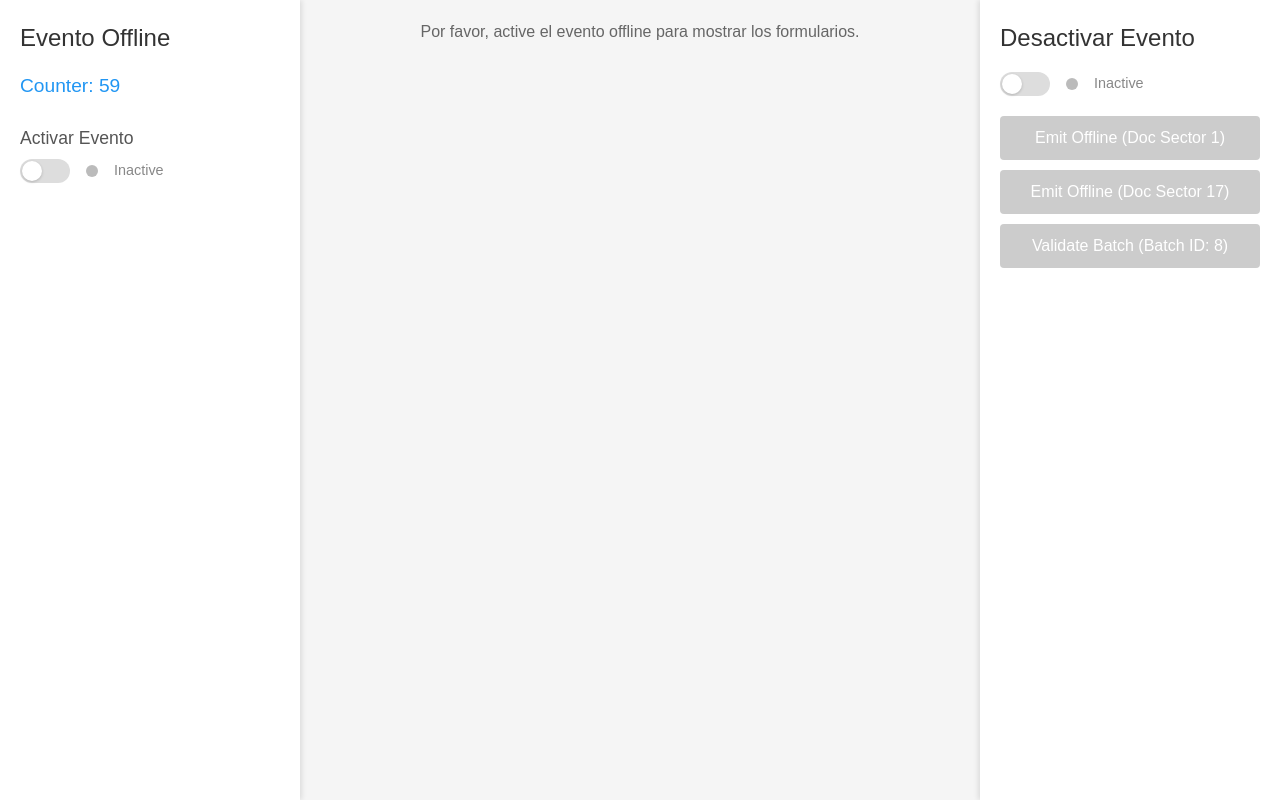
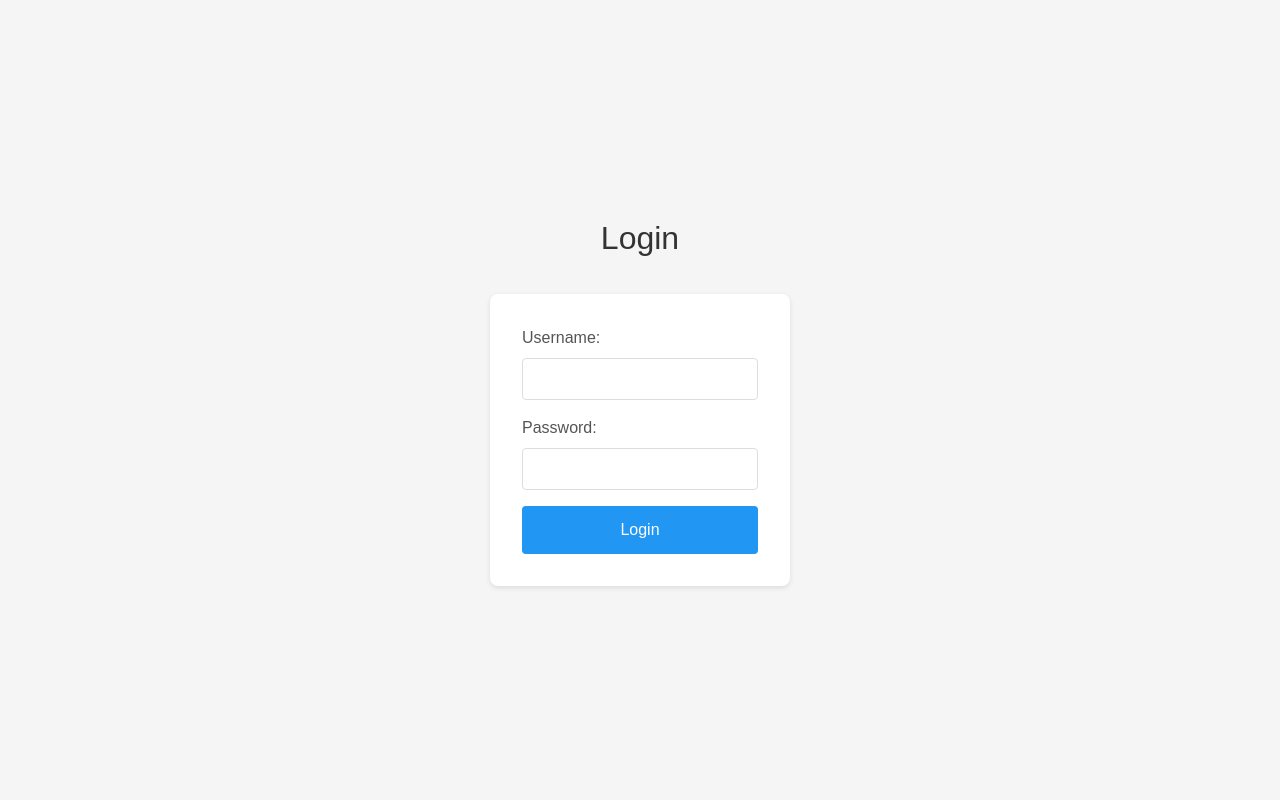
Before and after one commit to erickpoppe/front_offline, a Next.js app: page / in a window 1280 px wide. Built offline with nearby package versions, Linux system fonts and the light colour scheme.

Commit message:
Added simple username/password splash page

```diff
--- /dev/null
+++ b/src/components/Login.js
@@ -0,0 +1,109 @@
+// components/Login.js
+import { useState } from 'react';
+
+export default function Login({ onLogin }) {
+    const [username, setUsername] = useState('');
+    const [password, setPassword] = useState('');
+    const [error, setError] = useState('');
+
+    const handleSubmit = (e) => {
+        e.preventDefault();
+        // Hardcoded credentials for simplicity
+        const validUsername = 'admin';
+        const validPassword = 'password123';
+
+        if (username === validUsername && password === validPassword) {
+            onLogin(); // Call the onLogin callback to set authenticated state
+            setError('');
+        } else {
+            setError('Invalid username or password');
+        }
+    };
+
+    return (
+        <div className="login-container">
+            <h1>Login</h1>
+            <form onSubmit={handleSubmit}>
+                <div className="input-group">
+                    <label>Username:</label>
+                    <input
+                        type="text"
+                        value={username}
+                        onChange={(e) => setUsername(e.target.value)}
+                        required
+                    />
+                </div>
+                <div className="input-group">
+                    <label>Password:</label>
+                    <input
+                        type="password"
+                        value={password}
+                        onChange={(e) => setPassword(e.target.value)}
+                        required
+                    />
+                </div>
+                {error && <p className="error">{error}</p>}
+                <button type="submit">Login</button>
+            </form>
+
+            <style jsx>{`
+        .login-container {
+          display: flex;
+          flex-direction: column;
+          align-items: center;
+          justify-content: center;
+          height: 100vh;
+          background-color: #f5f5f5;
+        }
+        h1 {
+          font-size: 2rem;
+          color: #333;
+          margin-bottom: 2rem;
+        }
+        form {
+          display: flex;
+          flex-direction: column;
+          gap: 1rem;
+          width: 300px;
+          background-color: #ffffff;
+          padding: 2rem;
+          border-radius: 8px;
+          box-shadow: 0 2px 5px rgba(0, 0, 0, 0.1);
+        }
+        .input-group {
+          display: flex;
+          flex-direction: column;
+        }
+        label {
+          font-size: 1rem;
+          color: #555;
+          margin-bottom: 0.5rem;
+        }
+        input {
+          padding: 0.5rem;
+          font-size: 1rem;
+          border: 1px solid #ddd;
+          border-radius: 4px;
+        }
+        .error {
+          color: #ff4444;
+          font-size: 0.9rem;
+          text-align: center;
+        }
+        button {
+          padding: 0.75rem;
+          font-size: 1rem;
+          background-color: #2196F3;
+          color: white;
+          border: none;
+          border-radius: 4px;
+          cursor: pointer;
+          transition: background-color 0.3s;
+        }
+        button:hover {
+          background-color: #1976D2;
+        }
+      `}</style>
+        </div>
+    );
+}
--- a/src/pages/index.js
+++ b/src/pages/index.js
@@ -1,17 +1,18 @@
 // pages/index.js
-import { useState } from 'react';
+import { useState, useEffect } from 'react';
 import Switch from '../components/Switch';
 import DeactivationSwitch from '../components/DeactivationSwitch';
 import InvoiceForm from '../components/InvoiceForm';
 import MedicalServicesForm from '../components/MedicalServicesForm';
+import Login from '../components/Login';
 import { ToastContainer, toast } from 'react-toastify';
 import 'react-toastify/dist/ReactToastify.css';
 
-export default function Home() {
+function Home() {
     const [formData, setFormData] = useState(null);
-    const [counter, setCounter] = useState(59);
+    const [counter, setCounter] = useState(47); // Counter for display, starts at 47
     const [eventId, setEventId] = useState(null); // Tracks the current event ID from response
-    const [batchId, setBatchId] = useState(8); // Tracks batch ID, starts at 6
+    const [batchId, setBatchId] = useState(6); // Tracks batch ID, starts at 6
     const [isSwitchActive, setIsSwitchActive] = useState(false); // Tracks activation switch
     const [activeForm, setActiveForm] = useState(null); // Tracks which form to display
     const [resetActivation, setResetActivation] = useState(false); // Signal to reset activation switch
@@ -22,12 +23,12 @@ export default function Home() {
             console.error('No event_id received from activation');
             return;
         }
-        setCounter(prev => prev + 1); // Increment counter for display
-        setEventId(newEventId); // Set eventId from activation response
-        setIsSwitchActive(true); // Activate switch
-        setActiveForm('ventaFarmacia'); // Default to Venta Farmacia form
-        setResetActivation(false); // Ensure activation reset is false
-        setResetDeactivation(true); // Reset deactivation switch on new activation
+        setCounter(prev => prev + 1);
+        setEventId(newEventId);
+        setIsSwitchActive(true);
+        setActiveForm('ventaFarmacia');
+        setResetActivation(false);
+        setResetDeactivation(true);
     };
 
     const handleSwitchDeactivation = (codigoRecepcion) => {
@@ -39,11 +40,11 @@ export default function Home() {
             pauseOnHover: true,
             draggable: true,
         });
-        setCounter(59); // Reset counter to 47 for display
-        setIsSwitchActive(false); // Deactivate switch
-        setActiveForm(null); // Hide forms
-        setResetActivation(true); // Reset activation switch
-        setResetDeactivation(false); // Ensure deactivation reset is false after use
+        setCounter(47);
+        setIsSwitchActive(false);
+        setActiveForm(null);
+        setResetActivation(true);
+        setResetDeactivation(false);
     };
 
     const handleEmitOfflineDocSector1 = async () => {
@@ -158,13 +159,13 @@ export default function Home() {
         const url = `https://prod-core-invoice-service-4z5dz4d2yq-uc.a.run.app/invoices/emit/validate?batch_id=${batchId}&customer_id=1&branch_id=1&pos_id=1`;
         try {
             const response = await fetch(url, {
-                method: 'GET', // Changed from POST to GET
+                method: 'GET',
                 headers: {
                     'accept': 'application/json',
                 }
             });
 
-            const responseText = await response.text(); // Get raw response for debugging
+            const responseText = await response.text();
             console.log(`Validate batch request: GET ${url}`);
             console.log(`Response status: ${response.status}`);
             console.log(`Response text: ${responseText}`);
@@ -201,7 +202,7 @@ export default function Home() {
                         draggable: true,
                     });
                 }
-                setBatchId(prev => prev + 1); // Increment batchId after success
+                setBatchId(prev => prev + 1);
             } else {
                 throw new Error('Transaction failed during validation');
             }
@@ -398,3 +399,53 @@ export default function Home() {
         </div>
     );
 }
+
+export default function App() {
+    const [isAuthenticated, setIsAuthenticated] = useState(false);
+
+    useEffect(() => {
+        // Check if already authenticated (e.g., from localStorage)
+        const authStatus = localStorage.getItem('isAuthenticated');
+        if (authStatus === 'true') {
+            setIsAuthenticated(true);
+        }
+    }, []);
+
+    const handleLogin = () => {
+        setIsAuthenticated(true);
+        localStorage.setItem('isAuthenticated', 'true'); // Persist login state
+    };
+
+    const handleLogout = () => {
+        setIsAuthenticated(false);
+        localStorage.removeItem('isAuthenticated'); // Clear login state
+    };
+
+    return (
+        <>
+            {isAuthenticated ? (
+                <>
+                    <Home />
+                    <button
+                        onClick={handleLogout}
+                        style={{
+                            position: 'fixed',
+                            top: '10px',
+                            right: '10px',
+                            padding: '5px 10px',
+                            backgroundColor: '#ff4444',
+                            color: 'white',
+                            border: 'none',
+                            borderRadius: '4px',
+                            cursor: 'pointer',
+                        }}
+                    >
+                        Logout
+                    </button>
+                </>
+            ) : (
+                <Login onLogin={handleLogin} />
+            )}
+        </>
+    );
+}
```
